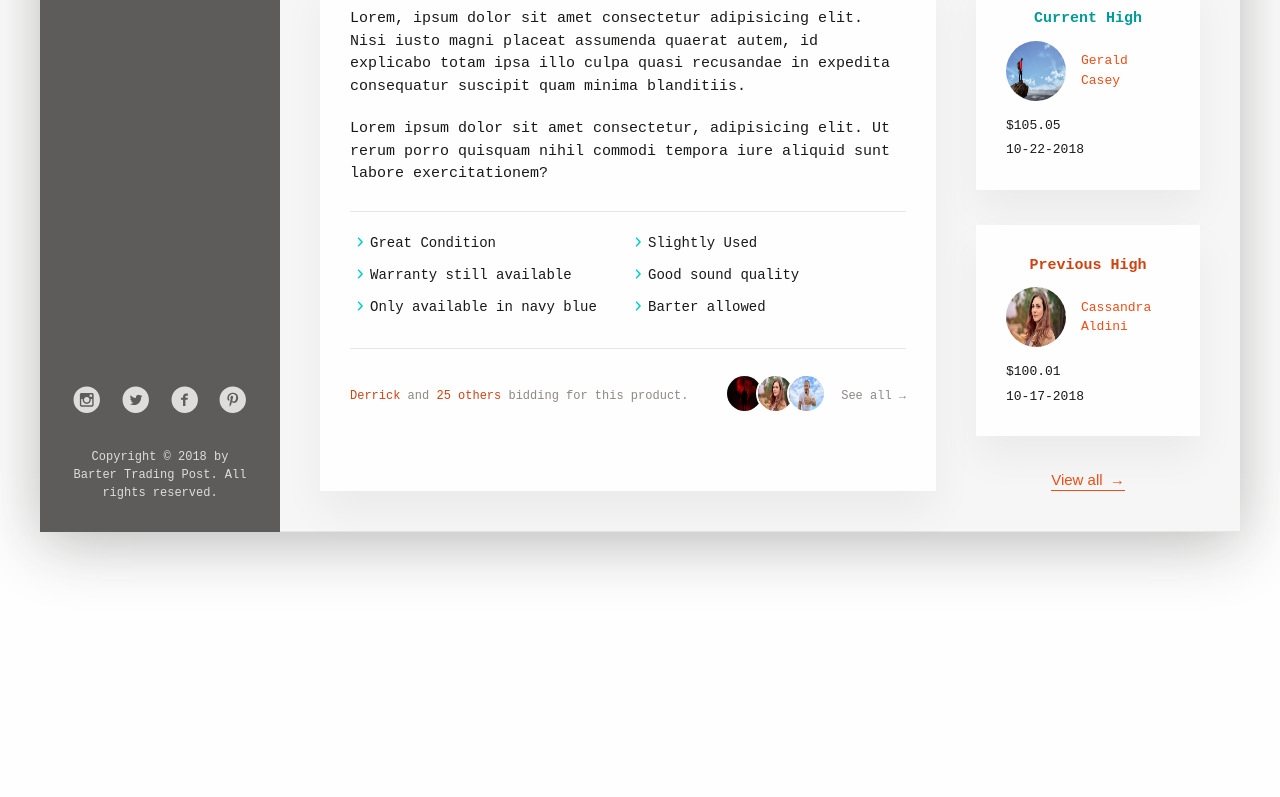
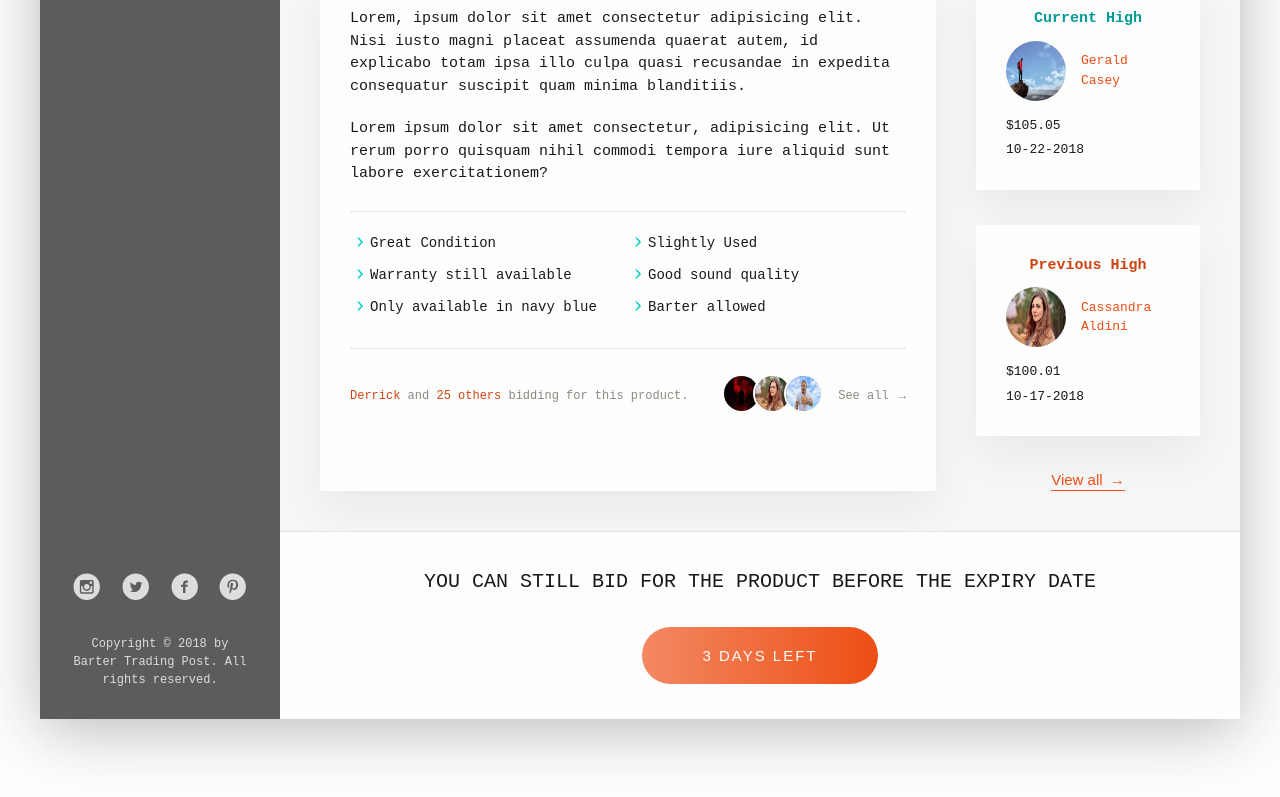
Before and after one commit to ruemisa/barter-post, a website: page index.html in a window 1280 px wide. Shown: the part 526-1323 px from the top of the page. Before the commit the page ends 1158 px from the top, so only its background shows below. Drawn offline with Linux system fonts and the light colour scheme; a web font is replaced by a local one.

Commit message:
finished styling CTA bid button

```diff
--- a/index.html
+++ b/index.html
@@ -219,7 +219,7 @@
                             </div>
                             <!-- SEE ALL BIDDERS OF PRODUCT -->
                             <a href="#" class="bidders__link">
-                                See all &rarr;
+                                See all <span>&rarr;</span>
                             </a>
                         </div>
                     </div>
@@ -255,6 +255,18 @@
                     </div>
                 </div>
 
+                <!-- CALL TO ACTION / BID NOW -->
+                <div class="cta">
+                    <h2 class="cta__title">
+                        You can still bid for the product before the expiry date
+                    </h2>
+                    <button class="btn">
+                        <span class="btn__visible">3 Days Left</span>
+                        <span class="btn__hidden">
+                            Enter bid
+                        </span>
+                    </button>
+                </div>
             </main>
         </div>
 
--- a/resources/SASS/_components.scss
+++ b/resources/SASS/_components.scss
@@ -492,11 +492,20 @@
         padding: .5rem 0;
         border-bottom: 1px solid transparent;
         transition: all .5s;
+
+        & span {
+            margin-left: .3rem;
+            transition: margin-left .5s;
+        }
     }
 
     &__link:hover {
         color: var(--color-secondary-dark-1);
         border-bottom: 1px solid var(--color-secondary-dark-1);
+
+        & span {
+            margin-left: 1rem;
+        }
     }
 
     &__link:active {
@@ -575,7 +584,7 @@
 }
 
 //--------------------------------//
-//-------------BUTTON-------------//
+//----------LINK TO BIDS-----------//
 //--------------------------------//
 
 .btn-inline {
@@ -608,3 +617,66 @@
         animation: pulse 1.5s infinite;
     }
 }
+
+//--------------------------------//
+//---------------CTA--------------//
+//--------------------------------//
+
+.cta {
+    padding: 3.5rem;
+    text-align: center;
+
+    &__title {
+        font-size: 2rem;
+        font-weight: 300;
+        margin-bottom: 3rem;
+        text-transform: uppercase;
+    }
+}
+
+.btn {
+    display: inline-block;
+    font-size: 1.5rem;
+    font-weight: 300;
+    letter-spacing: 0.2rem;
+    text-transform: uppercase;
+    border: none;
+    border-radius: 50rem;
+    color: var(--color-white);
+    cursor: pointer;
+    position: relative;
+    overflow: hidden;
+    transition: box-shadow .5s;
+
+    & > * {
+        display: inline-block;
+        height: 100%;
+        width: 100%;
+        transition: all .5s;
+    }
+
+    &__visible {
+        display: inline-block;
+        padding: 2rem 6rem;
+        background-image: linear-gradient(to right, var(--color-primary-light-1), var(--color-primary));
+
+    }
+    // Hover effect that replaces the visible button
+    &__hidden {
+        display: inline-block;
+        padding: 2rem 0;
+        position: absolute;
+        left: 0;
+        top: -100%;
+        background-image: linear-gradient(to right, var(--color-secondary), var(--color-secondary-dark-1));
+    }
+
+    &:hover &__visible {
+        transform: translateY(100%);
+        color: transparent;
+    }
+
+    &:hover &__hidden {
+        top: 0;
+    }
+}
```
Also changed, not shown: resources/CSS/style.css.
